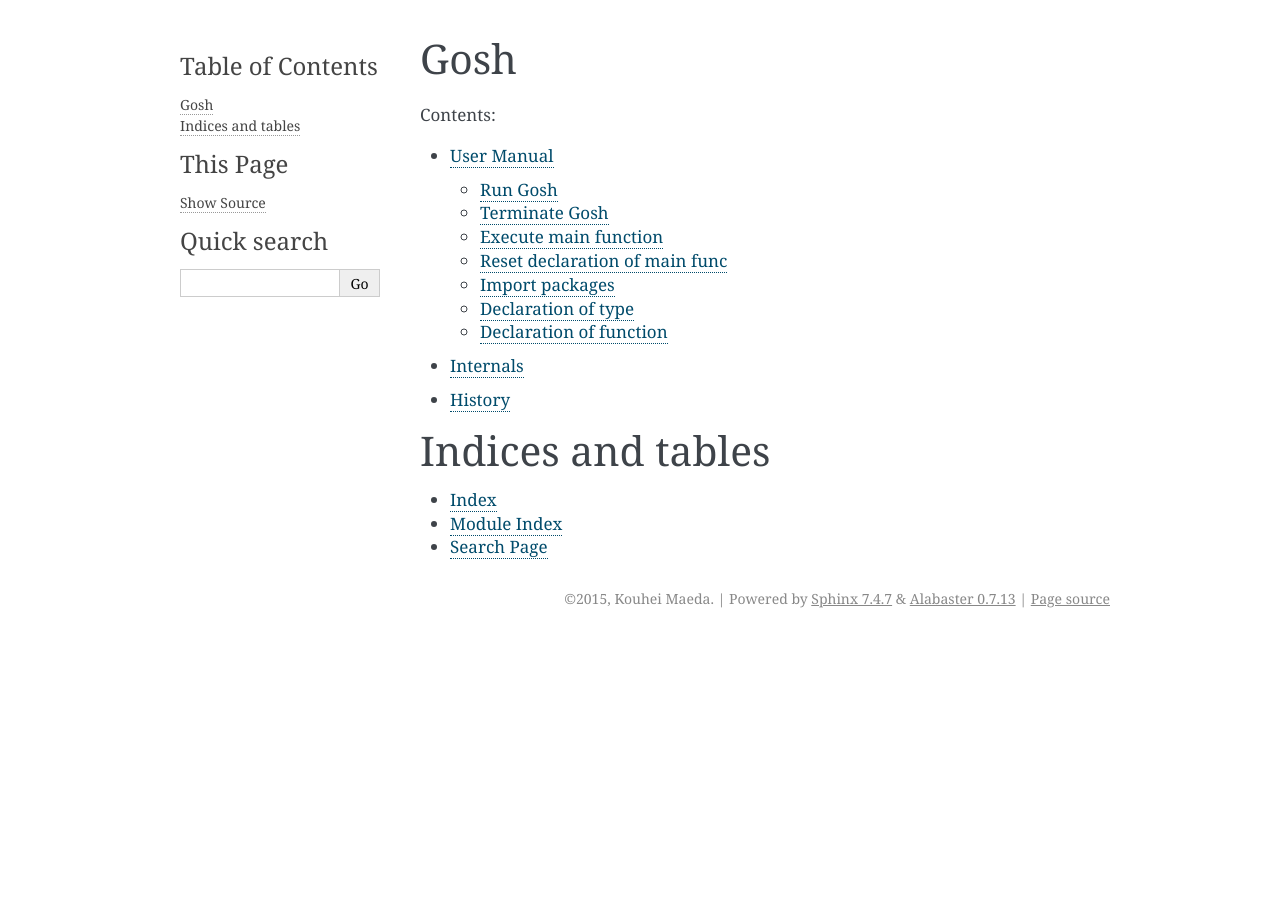
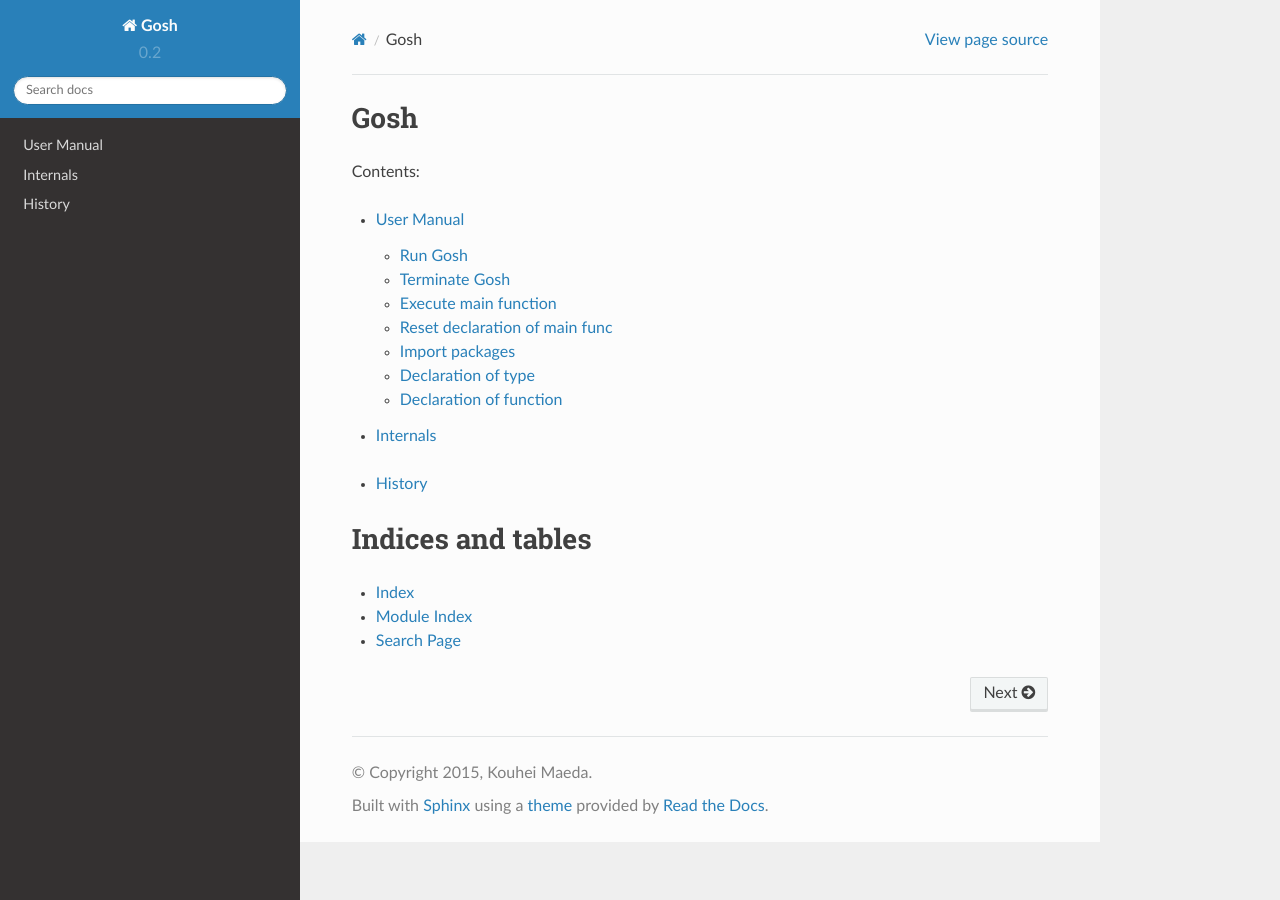
Before and after one commit to mkouhei/gosh, a Sphinx documentation site: the page built from docs/source/index.rst, in a window 1280 px wide. Built offline with Sphinx 7.4.7 and the Read the Docs theme 2.0.0, drawn with Linux system fonts in a browser that asks for light colours.

Commit message:
Changes Sphinx theme to sphinx_rtd_theme.
Signed-off-by: Kouhei Maeda <mkouhei@palmtb.net>

```diff
--- a/docs/requirements.txt
+++ b/docs/requirements.txt
@@ -1,2 +1,3 @@
 sphinxcontrib-blockdiag
 recommonmark
+sphinx_rtd_theme
--- a/docs/source/conf.py
+++ b/docs/source/conf.py
@@ -102,9 +102,7 @@ pygments_style = 'sphinx'
 
 # The theme to use for HTML and HTML Help pages.  See the documentation for
 # a list of builtin themes.
-html_theme = 'alabaster'
-if os.environ.get('READTHEDOCS', None):
-    html_theme = 'sphinx_rtd_theme'
+html_theme = 'sphinx_rtd_theme'
 
 # Theme options are theme-specific and customize the look and feel of a theme
 # further.  For a list of options available for each theme, see the
```
